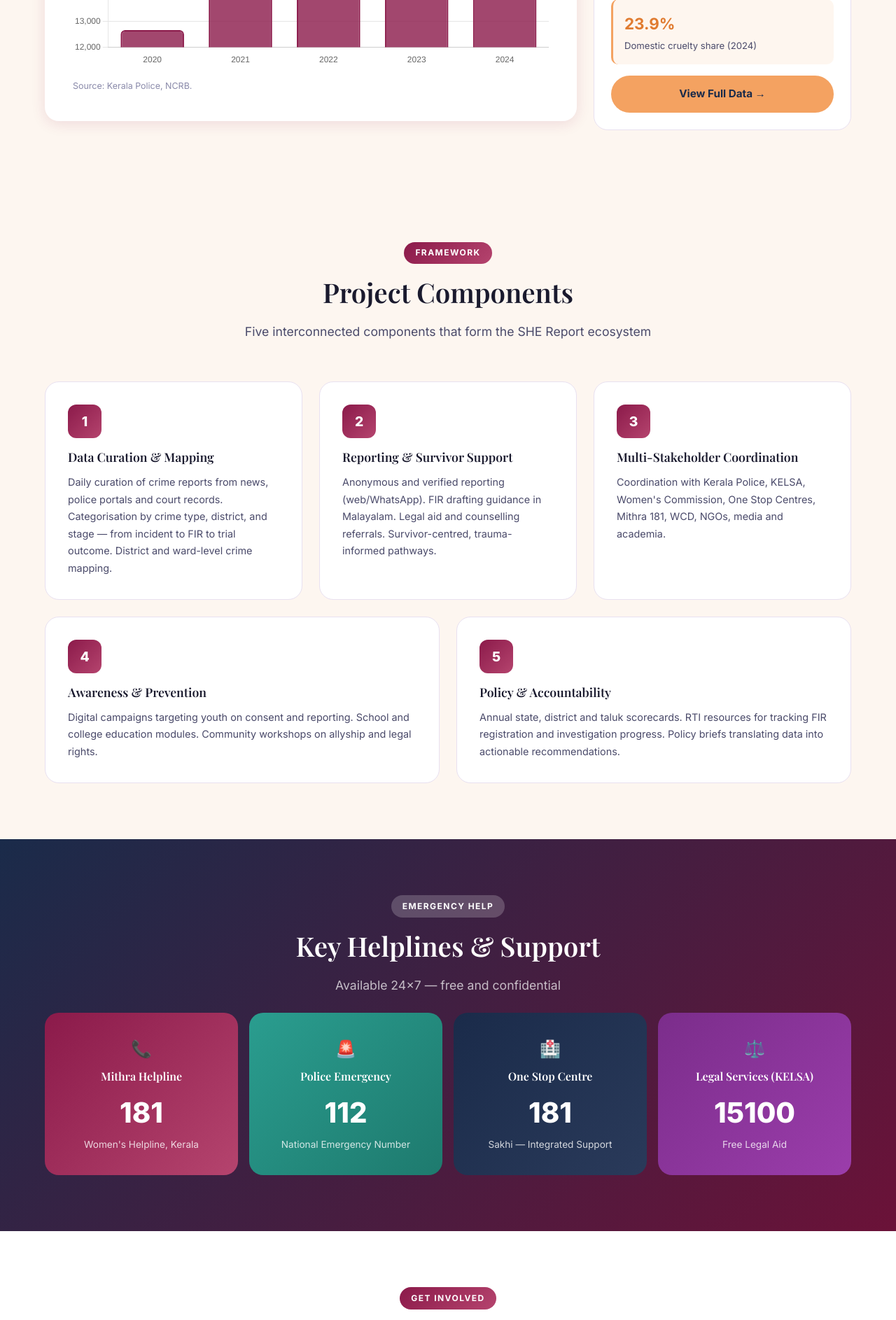
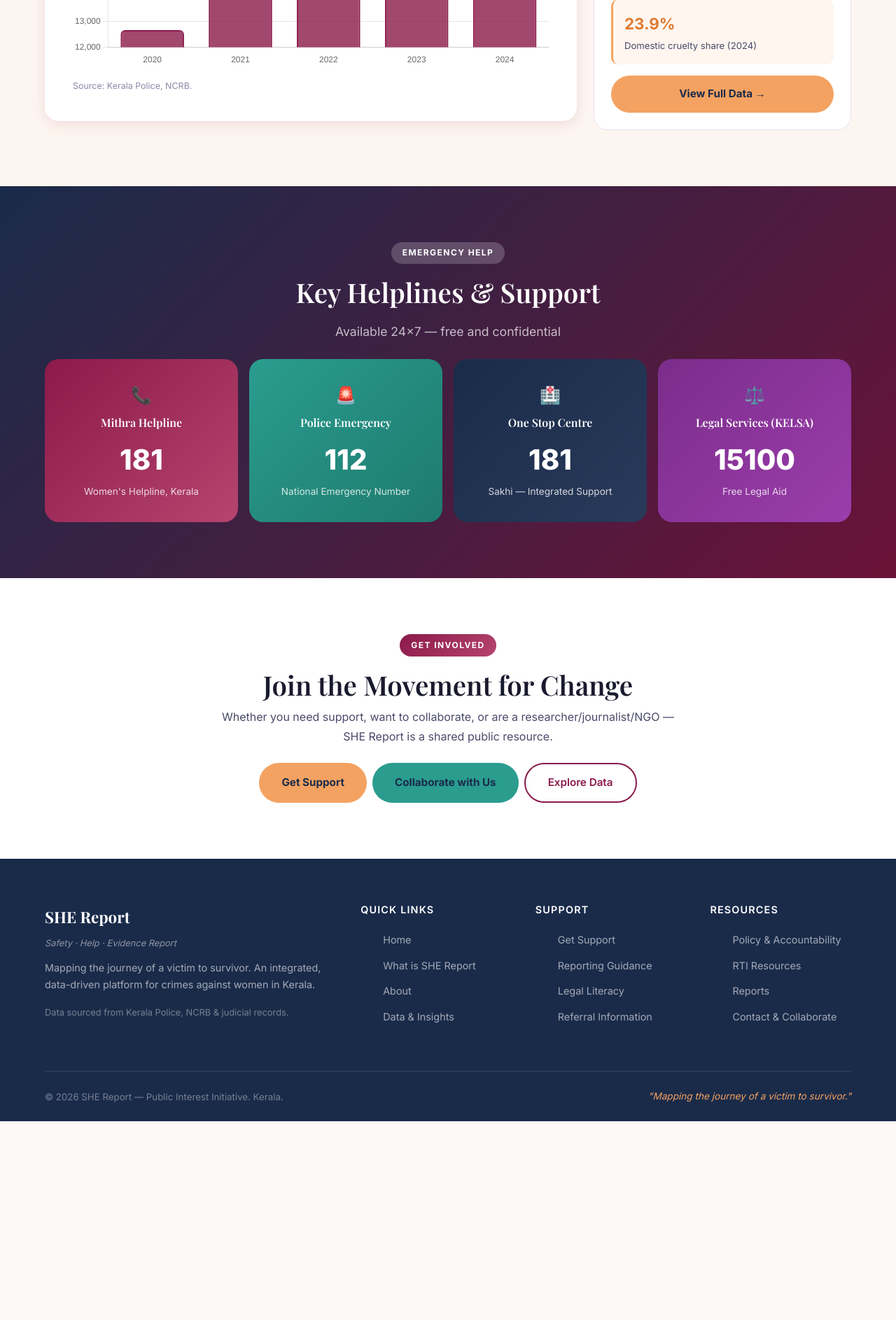
Before and after one commit to athira2622004/shereport, a Django app: page / in a window 1280 px wide. Shown: the part 2372-4258 px from the top of the page at 70% size. After the commit the page ends 3974 px from the top, so only its background shows below. Run offline with Django 4.2, Linux system fonts and the light colour scheme; data comes from the database, SQL or seed files in the repository; data that the repository does not hold is empty; parts of the project's set-up code (start-up, migrations or seed data) failed here and were passed over.

Commit message:
delete the five componenets in home.html

```diff
--- a/core/templates/core/home.html
+++ b/core/templates/core/home.html
@@ -193,54 +193,6 @@
 </section>
 {% endif %}
 
-<!-- PROJECT COMPONENTS -->
-<section class="section-pad">
-  <div class="container">
-    <div class="section-header">
-      <span class="section-tag">Framework</span>
-      <h2>Project Components</h2>
-      <p>Five interconnected components that form the SHE Report ecosystem</p>
-    </div>
-    <div class="row g-4">
-      <div class="col-12 col-sm-6 col-lg-4">
-        <div class="component-card h-100">
-          <div class="component-number">1</div>
-          <h3>Data Curation & Mapping</h3>
-          <p>Daily curation of crime reports from news, police portals and court records. Categorisation by crime type, district, and stage — from incident to FIR to trial outcome. District and ward-level crime mapping.</p>
-        </div>
-      </div>
-      <div class="col-12 col-sm-6 col-lg-4">
-        <div class="component-card h-100">
-          <div class="component-number">2</div>
-          <h3>Reporting & Survivor Support</h3>
-          <p>Anonymous and verified reporting (web/WhatsApp). FIR drafting guidance in Malayalam. Legal aid and counselling referrals. Survivor-centred, trauma-informed pathways.</p>
-        </div>
-      </div>
-      <div class="col-12 col-sm-6 col-lg-4">
-        <div class="component-card h-100">
-          <div class="component-number">3</div>
-          <h3>Multi-Stakeholder Coordination</h3>
-          <p>Coordination with Kerala Police, KELSA, Women's Commission, One Stop Centres, Mithra 181, WCD, NGOs, media and academia.</p>
-        </div>
-      </div>
-      <div class="col-12 col-sm-6 col-lg-6">
-        <div class="component-card h-100">
-          <div class="component-number">4</div>
-          <h3>Awareness & Prevention</h3>
-          <p>Digital campaigns targeting youth on consent and reporting. School and college education modules. Community workshops on allyship and legal rights.</p>
-        </div>
-      </div>
-      <div class="col-12 col-sm-12 col-lg-6">
-        <div class="component-card h-100">
-          <div class="component-number">5</div>
-          <h3>Policy & Accountability</h3>
-          <p>Annual state, district and taluk scorecards. RTI resources for tracking FIR registration and investigation progress. Policy briefs translating data into actionable recommendations.</p>
-        </div>
-      </div>
-    </div>
-  </div>
-</section>
-
 <!-- HELPLINES -->
 <section class="section-pad stats-section">
   <div class="container">
```
